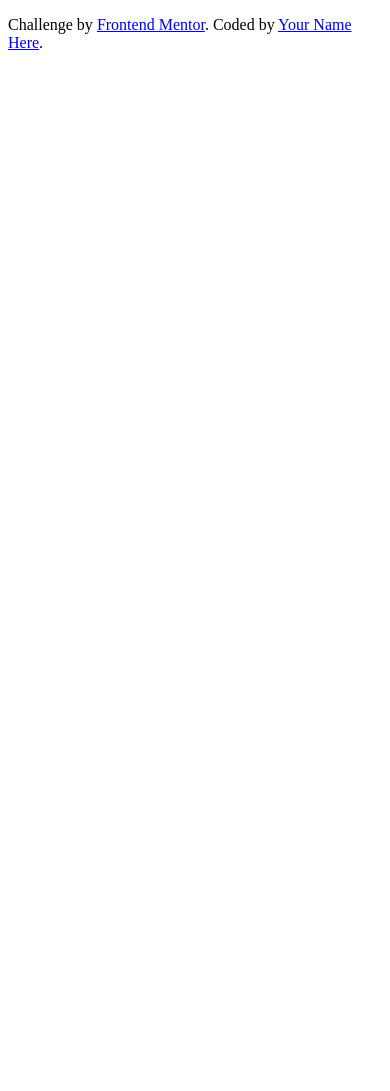
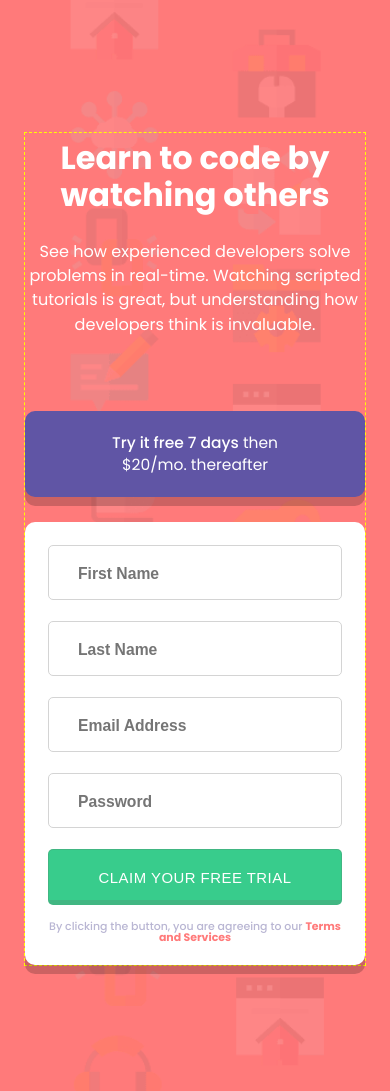
Before and after one commit to feliceNicolasBarcellona/intro-component-with-signup-form-master, a plain HTML site: page index.html in a window 390 px wide. Shown: the top 1091 px of the page. Before the commit the page ends 844 px from the top, so only its background shows below. Drawn offline with Linux system fonts and the light colour scheme.

Commit message:
desktop complete

```diff
--- a/index.html
+++ b/index.html
@@ -5,6 +5,10 @@
   <meta name="viewport" content="width=device-width, initial-scale=1.0"> <!-- displays site properly based on user's device -->
 
   <link rel="icon" type="image/png" sizes="32x32" href="./images/favicon-32x32.png">
+  <link rel="stylesheet" href="reset.css">
+  <link rel="stylesheet" href="style-desktop.css">
+  <link rel="stylesheet" href="style-mobile.css">
+  <link rel="stylesheet" href="style-tablet.css">
 
   <title>Frontend Mentor | Intro component with sign up form</title>
 
@@ -12,6 +16,43 @@
 
 </head>
 <body>
+  <main>
+    <div class="container">
+      <div class="left">
+        <h1 class="title">Learn to code by watching others</h1>
+        <p class="description">See how experienced developers solve problems in real-time. Watching scripted tutorials is great, but understanding how developers think is invaluable. </p>
+      </div>
+      <div class="right">
+        <div class="banner">
+          <p class="text-banner">Try it free 7 days <span style="font-weight: 400;">then <br> $20/mo. thereafter</span></p>
+        </div>
+        <form class="form" action="" novalidate>
+          <div class="input-container">
+            <input type="text" id="name" name="name" placeholder="First Name">
+            <div class="icon-error"></div>
+            <p class="message-error"></p>
+          </div>
+          <div class="input-container">
+            <input type="text" id="surname" name="surname" placeholder="Last Name">
+            <div class="icon-error"></div>
+            <p class="message-error"></p>
+          </div>
+          <div class="input-container">
+            <input type="email" id="mail" name="mail" placeholder="Email Address">
+            <div class="icon-error"></div>
+            <p class="message-error"></p>
+          </div>
+          <div class="input-container">
+            <input type="password" id="password" name="password" placeholder="Password">
+            <div class="icon-error"></div>
+            <p class="message-error" ></p>
+          </div>
+          <button class="btn" type="submit">Claim your free trial</button>
+          <p class="conditions">By clicking the button, you are agreeing to our <a class="terms" href="#">Terms and Services</a></p>
+        </form>
+      </div>
+    </div>
+  </main>
 
   <footer>
     <p class="attribution">
@@ -19,21 +60,6 @@
       Coded by <a href="#">Your Name Here</a>.
     </p>
   </footer>
+  <script src="script.js"></script>
 </body>
 </html>
-<!--
-Learn to code by watching others
-
-See how experienced developers solve problems in real-time. Watching scripted tutorials is great,
-but understanding how developers think is invaluable.
-
-Try it free 7 days then $20/mo. thereafter
-
-First Name
-Last Name
-Email Address
-Password
-
-Claim your free trial
-
-By clicking the button, you are agreeing to our Terms and Services -->
--- /dev/null
+++ b/script.js
@@ -0,0 +1,29 @@
+const form = document.querySelector("form");
+const elements = form.querySelectorAll('input');
+const icon = document.getElementsByClassName('icon-error');
+const message =  document.getElementsByClassName('message-error');
+const regExp = /^\w+([\.-]?\w+)*@\w+([\.-]?\w+)*(\.\w{2,3})+$/;
+
+let msg = ['First Name cannot be empty', 'Last Name cannot be empty','Looks like this is not an email', 'Password cannot be empty']
+
+form.addEventListener('submit', (event) => {
+  event.preventDefault();
+
+  for (let i = 0; i < elements.length; i++) {
+    const el = elements[i];
+    if((el.type === 'text'|| el.type === 'password') && el.value.trim() === ''){
+      icon[i].style.opacity = '1';
+      el.className = 'invalid';
+      message[i].textContent = msg[i];
+    } else if ((el.type === 'email' && el.value === '') || (el.type === 'email' && !regExp.test(el.value))){
+      icon[i].style.opacity = '1';
+      el.className = 'invalid';
+      el.style.color = 'hsl(0, 100%, 74%)'
+      message[i].textContent = msg[i];
+    } else {
+      el.className = 'valid';
+      icon[i].style.opacity = '0';
+      message[i].textContent = '';
+    }
+  }
+})
--- a/style-desktop.css
+++ b/style-desktop.css
@@ -22,7 +22,178 @@ html {
 
 body {
   font-family: var(--font-family-poppins);
+  background-color: var(--red);
 }
 
-.attribution { font-size: 11px; text-align: center; }
+main {
+  max-width: 90rem;
+  height: 98.5vh;
+  margin: 0 auto;
+  display: flex;
+  align-items: center;
+  justify-content: center;
+  background-image: url("images/bg-intro-desktop.png");
+  background-color: var(--red);
+  background-repeat: no-repeat;
+  background-position: center;
+  background-size: cover;
+}
+
+.container {
+  height: 34.9375rem;
+  width: 69.4375rem;
+  display: flex;
+}
+
+.left {
+  width: 51.3%;
+  height: 100%;
+  display: flex;
+  align-items: center;
+  flex-direction: column;
+  justify-content: center;
+  color: hsl(0, 0%, 100%);
+}
+
+.title {
+  font-size: 3.0688rem;
+  font-weight: 700;
+  line-height: 1.15em;
+  margin-bottom: 1.6875rem;
+}
+
+.description {
+  color: hsl(0, 0%, 100%);
+  line-height: 1.5em;
+  font-size: 1.0063rem;
+}
+
+.right {
+  width: 48.6%;
+  text-align: center;
+}
+
+.banner {
+  padding: 1.3438rem;
+  background-color: hsl(248, 32%, 49%);
+  display: flex;
+  align-items: center;
+  justify-content: center;
+  border-radius: 0.625rem;
+  box-shadow: 0px 9px 0px  hsla(0, 0%, 0%, 0.2);
+}
+
+.text-banner {
+  color: hsl(0, 0%, 100%);
+  font-weight: 500;
+  font-size: 0.9688rem;
+}
+
+br {
+  display: none;
+}
+
+.form {
+  width: 100%;
+  background-color: hsl(0, 0%, 100%);
+  border-radius: 0.625rem;
+  margin-top: 1.5625rem;
+  box-shadow: 0px 9px 0px  hsla(0, 0%, 0%, 0.2);
+  padding: 40px 40px 44px;
+}
+
+input {
+  width: 100%;
+  border-radius: 0.3125rem;
+  border: 1px solid hsl(0, 0%, 83%);
+  font-weight: 600;
+  position: relative;
+  padding: 17px 1.8125rem;
+  color: var(--dark-blue);
+  font-size: 1.0125rem;
+}
+
+input::placeholder {
+  position: absolute;
+  top: 19px;
+  font-size: 0.9812rem;
+}
+
+input::placeholder.invalid {
+  color: var(--red);
+}
+
+input:focus{
+  outline: none;
+  border: 1px solid var(--blue);
+}
+
+input.invalid {
+  outline: 2px solid var(--red);
+  outline-offset: -2px;
+  box-sizing: border-box;
+}
+
+.input-container {
+  position: relative;
+  text-align: right;
+  margin-bottom: 1.3125rem;
+}
+
+.icon-error {
+  background-image: url('images/icon-error.svg');
+  height: 1.5rem;
+  width: 1.5rem;
+  position: absolute;
+  right: 1.5625rem;
+  top: 0.9375rem;
+  opacity: 0;
+}
+
+.message-error {
+  font-size: 0.6875rem;
+  font-style: italic;
+  color: hsl(0, 100%, 74%);
+  margin-top: 0.5625rem;
+  font-weight: 600;
+}
+
+.btn {
+  text-transform: uppercase;
+  border: 1px solid hsla(153, 37%, 46%, 0.5);
+  width: 100%;
+  background-color: hsl(154, 59%, 51%);
+  color: hsl(0, 0%, 100%);
+  border-radius: 0.3125rem;
+  font-size: 0.9313rem;
+  font-weight: 500;
+  border-bottom: 5px solid hsla(153, 37%, 46%, 0.5);
+  padding: 1.25rem 0 0.875rem;
+  letter-spacing: 0.0313rem;
+  margin-bottom: 1.0625rem;
+}
+
+.btn:hover {
+  cursor: pointer;
+}
+
+.btn:hover{
+  border: 1px solid hsla(153, 37%, 46%, 0.25);
+  border-bottom: 5px solid hsla(153, 37%, 46%, 0.25);
+  background-color:hsla(154, 59%, 51%, 0.65);
+}
+
+.conditions {
+  font-size: 0.6844rem;
+  color: hsl(246, 25%, 77%);
+  font-weight: 500;
+}
+
+.terms {
+  color: var(--red);
+  text-decoration: none;
+  font-weight: 700;
+}
+
+.attribution { font-size: 11px; text-align: center;}
 .attribution a { color: hsl(228, 45%, 44%); }
--- /dev/null
+++ b/style-mobile.css
@@ -0,0 +1,52 @@
+@media only screen and (max-width: 480px){
+  main {
+    background-image: url("images/bg-intro-mobile.png");
+    max-width: 480px;
+    padding: 0 24px;
+    height: 130vh;
+  }
+
+  .container {
+    width: 100%;
+    border: 1px dashed yellow;
+    height: auto;
+    flex-direction: column;
+  }
+
+  .left {
+    width: 100%;
+    height: 212px;
+    text-align: center;
+  }
+
+  .title {
+    font-size: 32px;
+    margin: 0 0 26px 0;
+  }
+
+  .description {
+    font-size: 16.1px;
+  }
+
+  .right {
+    width: 100%;
+    height: 554px;
+    margin-top: 66px;
+  }
+
+  .text-banner {
+    text-align: center;
+    line-height: 1.4em;
+  }
+
+  br {
+    display: block;
+  }
+
+  .form {
+    height: 443px;
+    padding: 23px;
+  }
+
+
+}
--- /dev/null
+++ b/style-tablet.css
@@ -0,0 +1,6 @@
+@media only screen and (min-width: 481px) and (max-width: 1024px) {
+
+  main {
+    display: none ;
+  }
+}
```
